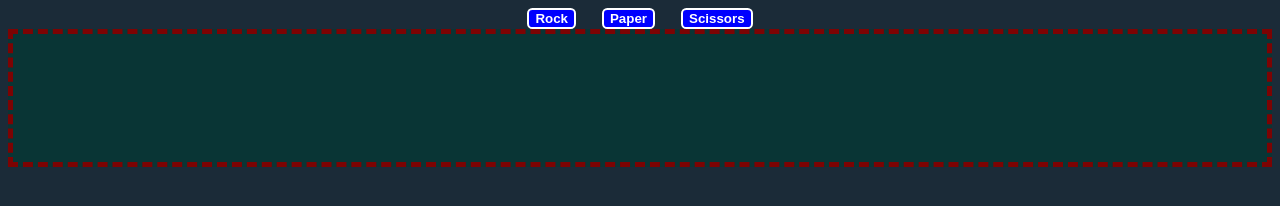
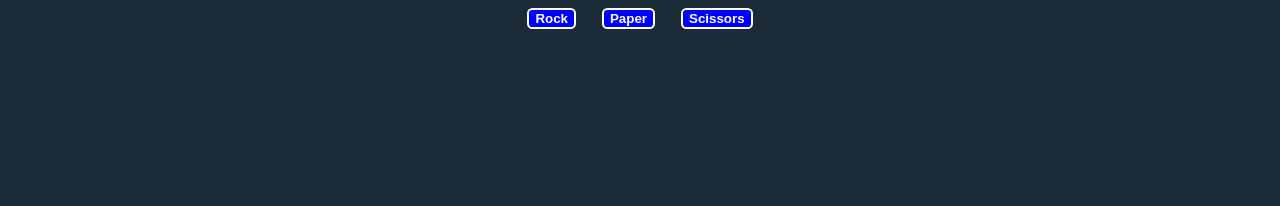
Before and after one commit to leftovertoast/rock-paper-scissors, a plain HTML site: page index.html in a window 1280 px wide. Drawn offline with Linux system fonts and the light colour scheme.

Commit message:
remove class from results (until after click)

```diff
--- a/index.html
+++ b/index.html
@@ -12,7 +12,7 @@
     <button class="button" id="Paper">Paper</button>
     <button class="button" id="Scissors">Scissors</button>
     </div>
-    <div class="resultsClass" id="results">
+    <div id="results">
     </div>
 
 </body>
```
